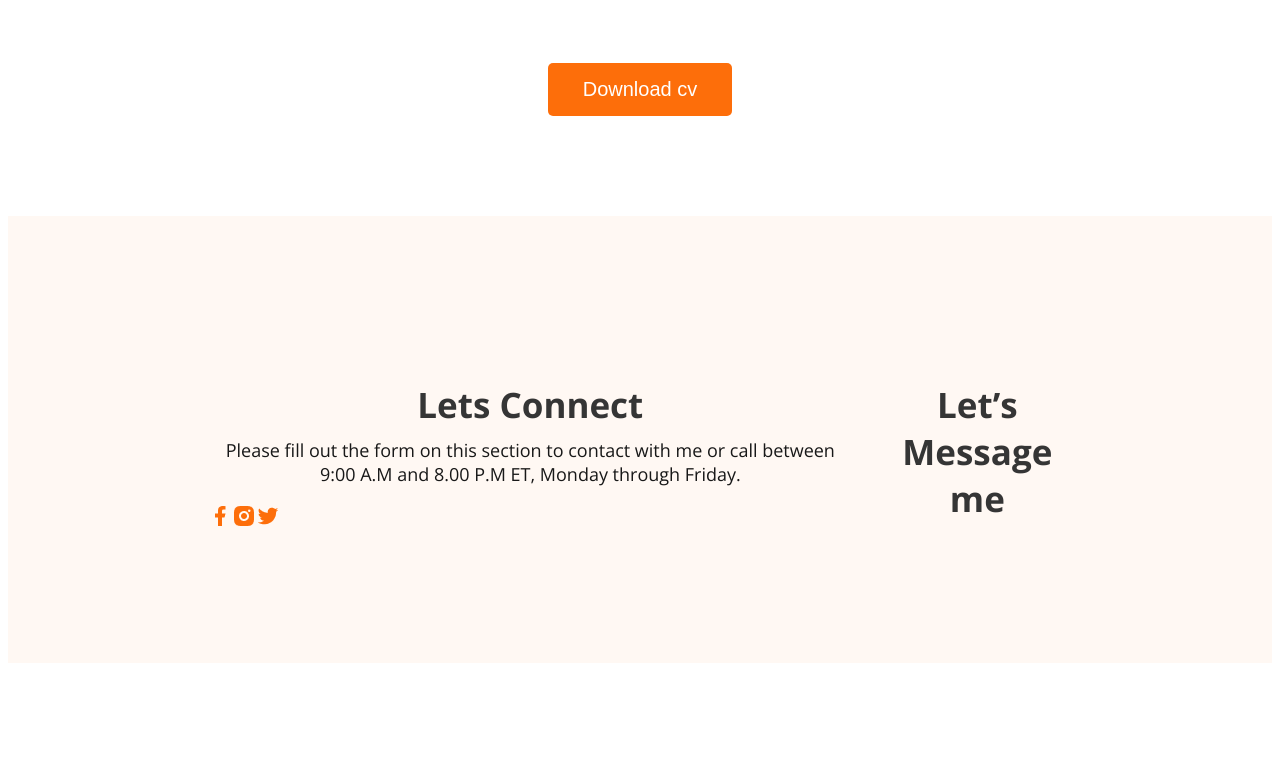
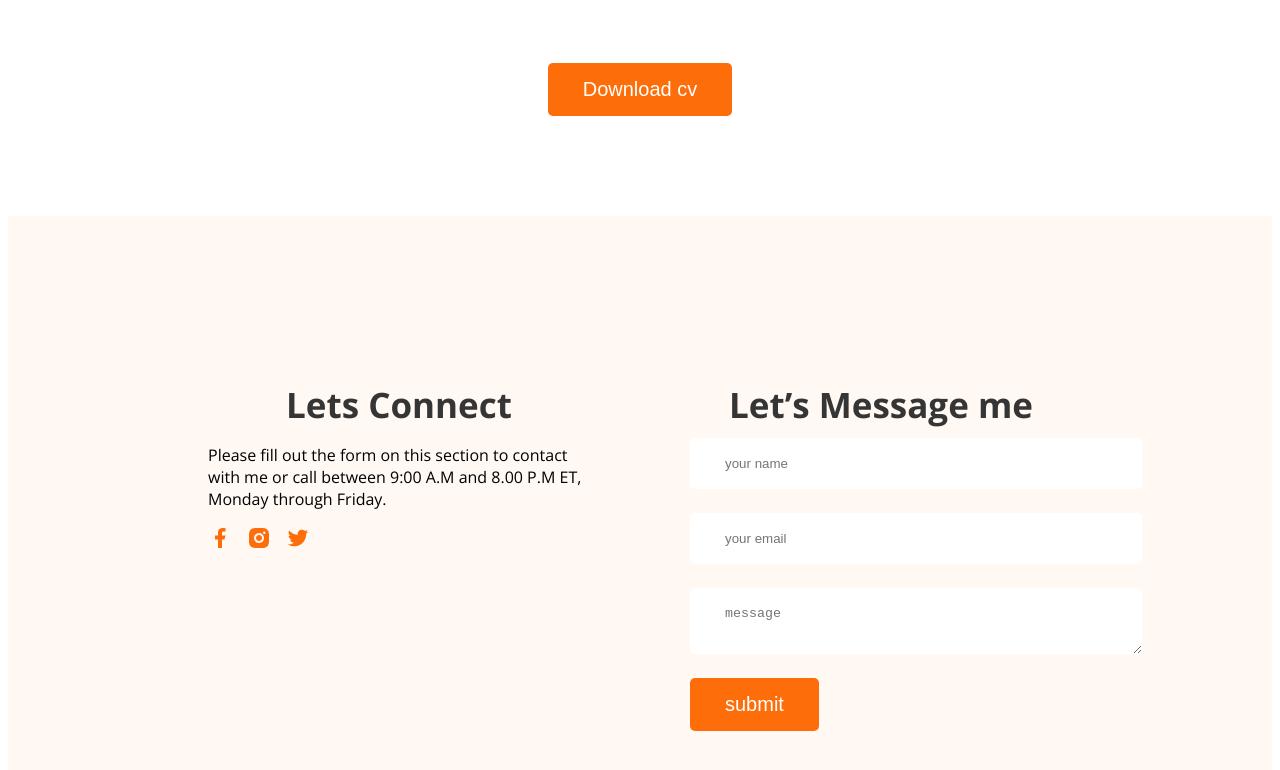
Before and after one commit to sourov9878/web-devloper-p, a plain HTML site: page index.html in a window 1280 px wide. Shown: the part 3015-3785 px from the top of the page. Before the commit the page ends 3686 px from the top, so only its background shows below. Drawn offline with nearby package versions, Linux system fonts and the light colour scheme.

Commit message:
section with contact

```diff
--- a/index.html
+++ b/index.html
@@ -201,7 +201,7 @@
 
         <div class="footer-colum">
             <h3 class="section-title">Lets Connect</h3>
-            <p class="section-description">Please fill out the form on this section to contact with me or call between 9:00 A.M and 8.00 P.M ET, Monday through Friday.</p>
+            <p class="section-description-foot">Please fill out the form on this section to contact with me or call between 9:00 A.M and 8.00 P.M ET, Monday through Friday.</p>
 
             <div class="social-links">
                 <div class="a"><img src="images/icons/facebook.png" alt=""></div>
@@ -218,6 +218,16 @@
 
         <div class="footer-colum">
             <h3 class="section-title">Let’s Message me</h3>
+
+
+            <form class="contact" action="">
+                <input type="text" placeholder="your name">
+            <input type="email" placeholder="your email">
+            <textarea name="" placeholder="message" id=""></textarea>
+            <input class="btn-primary" type="submit" value="submit">
+            </form>
+
+
         </div>
 
 
--- a/styles/protfolio.css
+++ b/styles/protfolio.css
@@ -235,15 +235,37 @@ main {
 /* colum icons */
 .social-links{
   display: flex;
+  gap: 15px;
 }
 footer{
   display: flex;
   background-color: #FFF8F3;
   margin-top: 100px;
   padding:130px 200px ;
-  gap: 30px;
+  gap: 100px;
+
+}
+.footer-colum{
+  width: 50%;
+  text-align: left;
 
 }
 
+.contact input[type="text"], .contact input[type="Email"], textarea {
+  display: block;
+  margin-bottom: 24px;
+  padding: 18px 35px;
+  color: #757575;
+  border-radius: 5px;
+  background-color: #ffffff;
+  border: none;
+  width:100%
+
+}
+.contact input{
+  width:;
+}
+
+
 
 /* about sections  */
```
